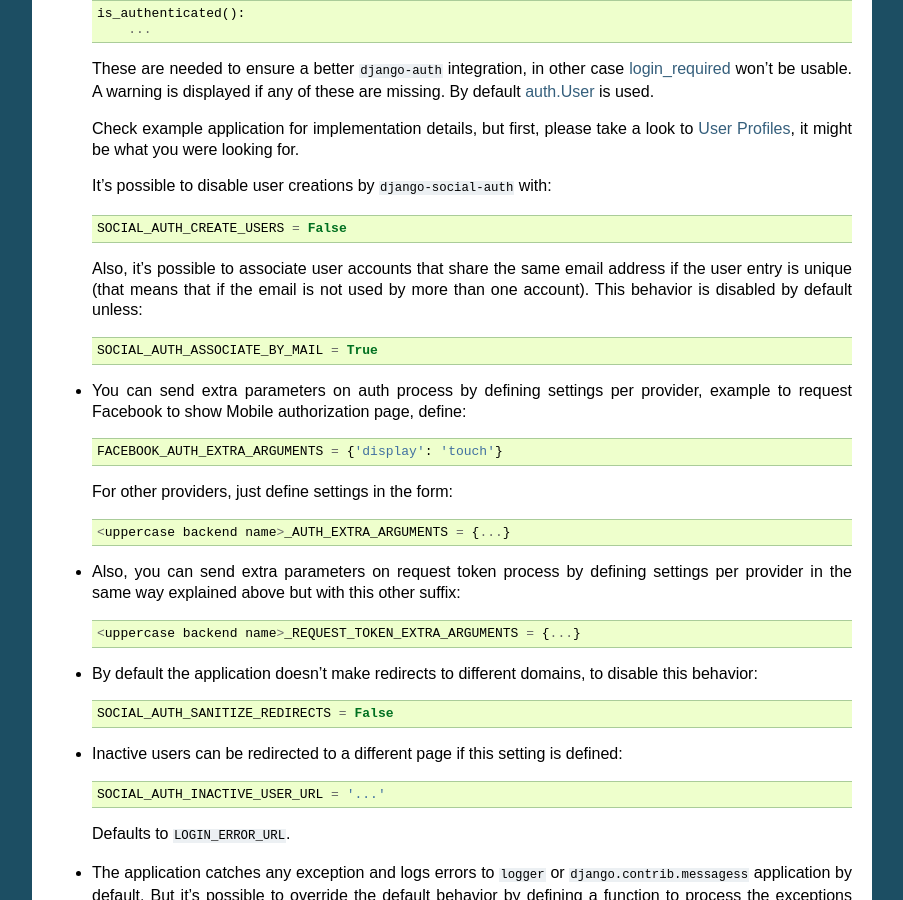
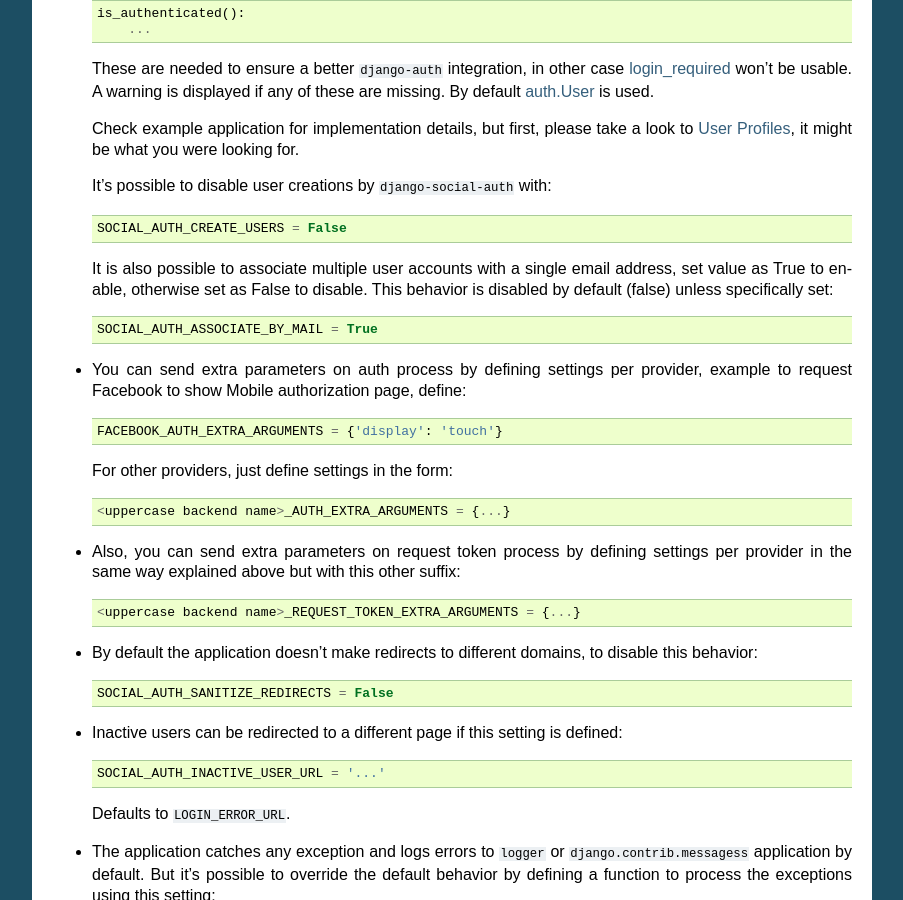
Before and after one commit to omab/django-social-auth, a Sphinx documentation site: the page built from doc/configuration.rst, in a window 1280 px wide and 900 px high, scrolled down 3269 px. Shown: the whole window, without its empty margins (198-1101 px from the left). Built offline with Sphinx 7.4.7, drawn with Linux system fonts in a browser that asks for light colours.

Commit message:
Drop meaningless text

```diff
--- a/doc/backends/facebook.rst
+++ b/doc/backends/facebook.rst
@@ -16,6 +16,11 @@ at `Facebook development resources`_:
 
      FACEBOOK_EXTENDED_PERMISSIONS = [...]
 
+  Take into account that Facebook doesn't return user email by default, this
+  setting is needed if email is required::
+
+     FACEBOOK_EXTENDED_PERMISSIONS = ['email']
+
 - Define ``FACEBOOK_PROFILE_EXTRA_PARAMS`` to pass extra parameters to
   https://graph.facebook.com/me when gathering the user profile data, like::
 
--- a/doc/configuration.rst
+++ b/doc/configuration.rst
@@ -195,9 +195,9 @@ Configuration
 
       SOCIAL_AUTH_CREATE_USERS = False
 
-  Also, it's possible to associate user accounts that share the same email
-  address if the user entry is unique (that means that if the email is not used
-  by more than one account). This behavior is disabled by default unless::
+  It is also possible to associate multiple user accounts with a single email
+  address, set value as True to enable, otherwise set as False to disable.
+  This behavior is disabled by default (false) unless specifically set::
 
       SOCIAL_AUTH_ASSOCIATE_BY_MAIL = True
 
```
Also changed, not shown: README.rst (+6 -2 lines).
